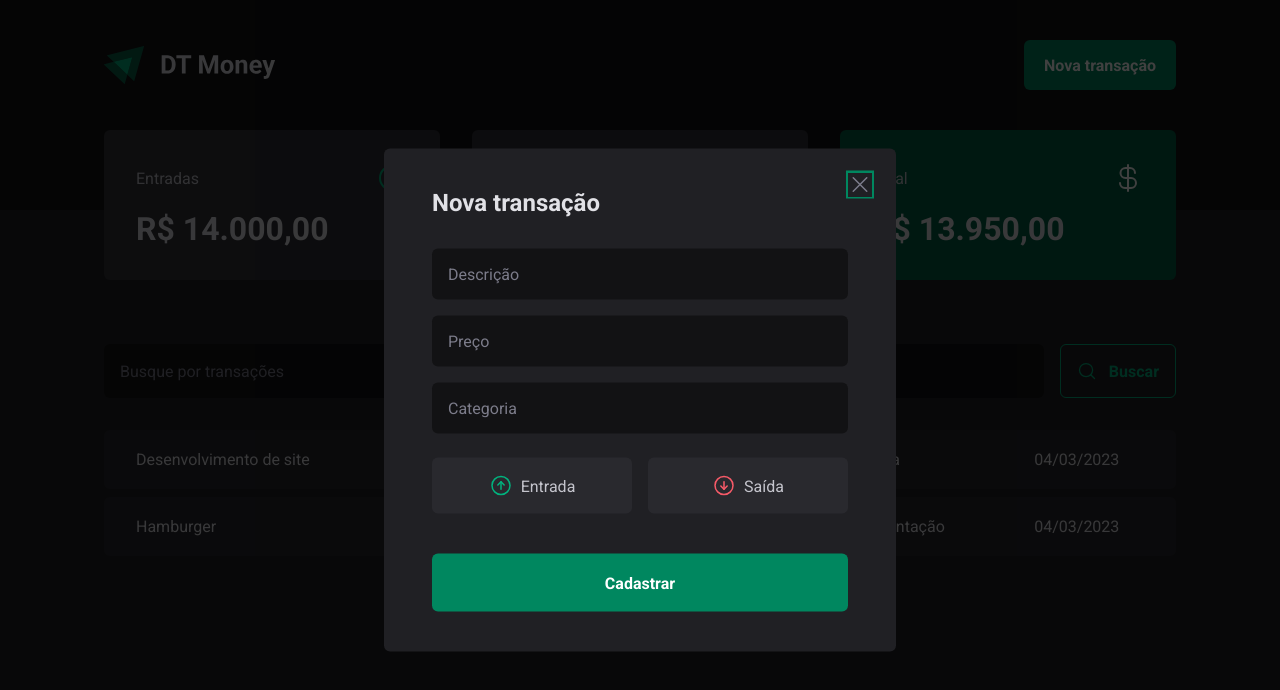
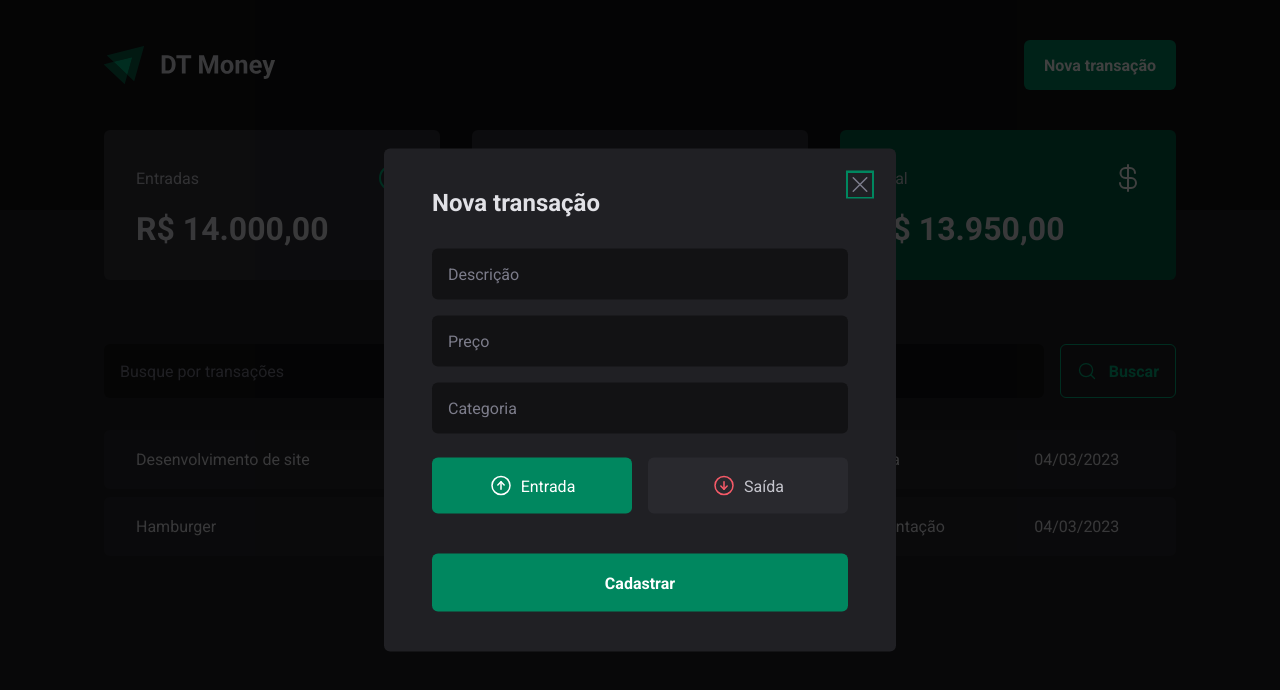
Before and after one commit to jhonscarpa/03-dt-money, a React (Vite) app: page / in a window 1280 px wide. Both pictures are taken after a click on the button "Nova transação". Shown: the top 690 px of the page. Built offline with nearby package versions, Linux system fonts and the light colour scheme; data requests are answered from the project's data file.

Commit message:
controlled components

```diff
--- a/src/components/NewTransactionModal/index.tsx
+++ b/src/components/NewTransactionModal/index.tsx
@@ -1,6 +1,6 @@
 import * as Dialog from '@radix-ui/react-dialog'
 import { ArrowCircleDown, ArrowCircleUp, X } from 'phosphor-react'
-import { useForm } from 'react-hook-form'
+import { useForm, Controller } from 'react-hook-form'
 import * as z from 'zod'
 import { zodResolver } from '@hookform/resolvers/zod'
 import {
@@ -22,11 +22,15 @@
 
 export function NewTransactionModal() {
   const {
+    control,
     register,
     handleSubmit,
     formState: { isSubmitting },
   } = useForm<newTransactionFormInputs>({
     resolver: zodResolver(newTransactionFormSchema),
+    defaultValues: {
+      type: 'income',
+    },
   })
 
   async function handleCreateNewTransaction(data: newTransactionFormInputs) {}
@@ -59,7 +63,15 @@
               {...register('category')}
             />
 
-            <TransactionType>
+            <Controller
+              control={control}
+              name="type"
+              render={({ field }) => {
+                return (
+                  <TransactionType
+                    onValueChange={field.onChange}
+                    value={field.value}
+                  >
                     <TransactionTypeButton variant="income" value="income">
                       <ArrowCircleUp size={24} />
                       Entrada
@@ -69,6 +81,9 @@
                       Saída
                     </TransactionTypeButton>
                   </TransactionType>
+                )
+              }}
+            />
 
             <button type="submit" disabled={isSubmitting}>
               Cadastrar
```
Lines whose indentation alone changed are shown as unchanged.
